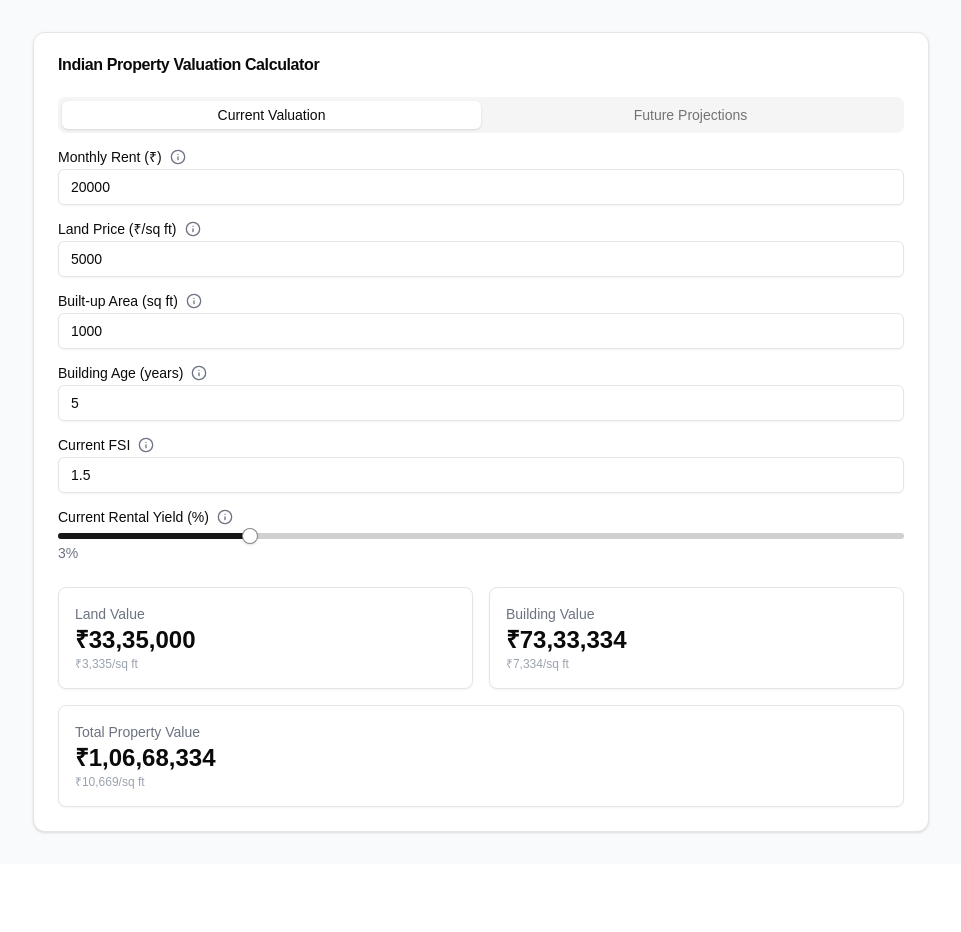
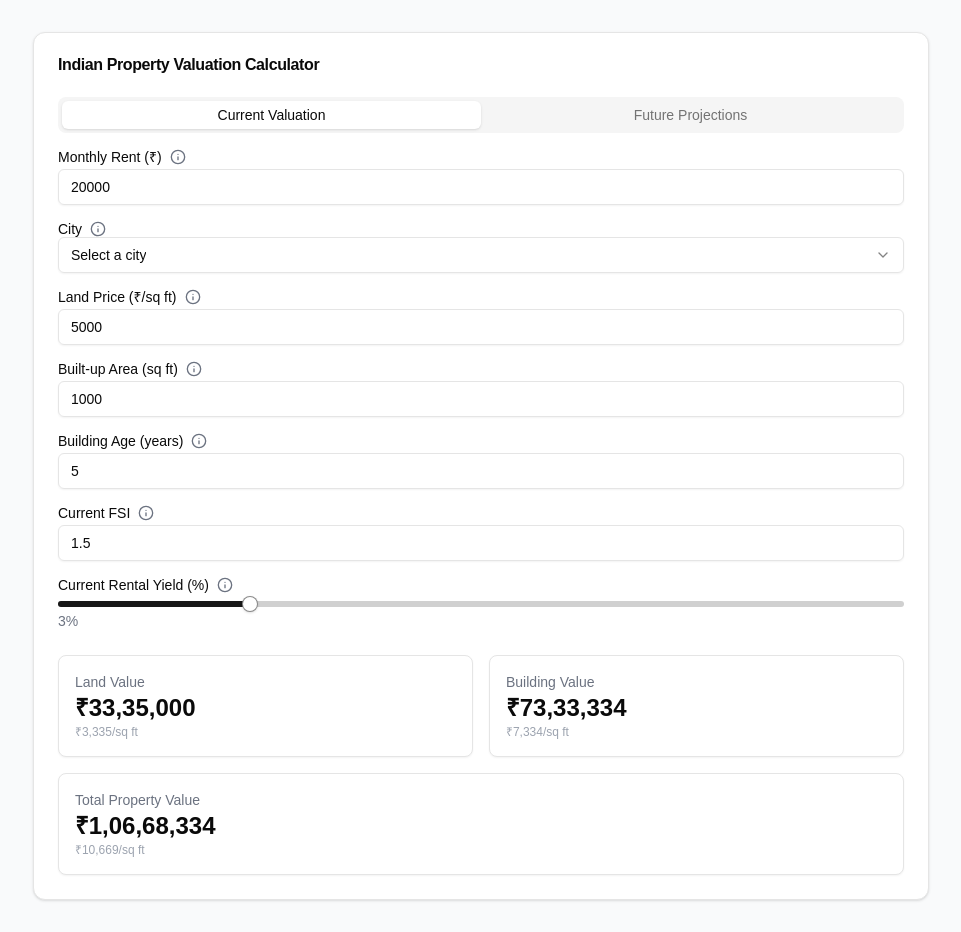
Before and after one commit to sureshsu06/property-calculator, a Next.js app: page / in a window 1280 px wide. Shown: the whole page, without its empty margins (159-1120 px from the left). Before the commit the page ends 864 px from the top, so only its background shows below. Built offline with nearby package versions, Linux system fonts and the light colour scheme.

Commit message:
fixed bugs

```diff
--- a/components/property-valuation.tsx
+++ b/components/property-valuation.tsx
@@ -9,7 +9,15 @@ import { Tabs, TabsContent, TabsList, TabsTrigger } from '@/components/ui/tabs';
 import { Tooltip, TooltipContent, TooltipTrigger, TooltipProvider } from '@/components/ui/tooltip';
 import { Info } from 'lucide-react';
 import { LineChart, Line, XAxis, YAxis, CartesianGrid, Tooltip as RechartsTooltip, Legend, ResponsiveContainer } from 'recharts';
+import {
+    Select,
+    SelectContent,
+    SelectItem,
+    SelectTrigger,
+    SelectValue,
+  } from "@/components/ui/select";
 import { indianCities } from '@/data/indian-cities';
+
 
 interface ProjectionData {
     year: string;
@@ -37,6 +45,7 @@ export function PropertyValuation() {
     const [landValue, setLandValue] = useState(0);
     const [buildingValue, setBuildingValue] = useState(0);
     const [projectedValues, setProjectedValues] = useState<ProjectionData[]>([]);
+    const [selectedCity, setSelectedCity] = useState<string>("");
 
     const calculateValues = () => {
         const LIFESPAN = 60;
@@ -88,6 +97,14 @@ export function PropertyValuation() {
 
         setProjectedValues(projectionData);
     };
+    useEffect(() => {
+        if (selectedCity) {
+          const cityData = indianCities.find(city => city.city === selectedCity);
+          if (cityData) {
+            setLandPrice(cityData.averageLandPrice);
+          }
+        }
+    }, [selectedCity]);
 
     useEffect(() => {
         calculateValues();
@@ -137,6 +154,35 @@ export function PropertyValuation() {
                                     className="mt-1"
                                     min="0"
                                 />
+                            </div>
+
+                            <div>
+                            <LabelWithTooltip
+                                htmlFor="city"
+                                label="City"
+                                tooltip="Select your city to get average land prices"
+                            />
+                            <Select
+                                value={selectedCity}
+                                onValueChange={setSelectedCity}
+                            >
+                                <SelectTrigger className="w-full">
+                                <SelectValue placeholder="Select a city" />
+                                </SelectTrigger>
+                                <SelectContent>
+                                {indianCities.map((city) => (
+                                    <SelectItem key={city.city} value={city.city}>
+                                    {city.city}, {city.state}
+                                    </SelectItem>
+                                ))}
+                                </SelectContent>
+                            </Select>
+                            {selectedCity && (
+                                <p className="text-xs text-gray-500 mt-1">
+                                Price Range: ₹{indianCities.find(c => c.city === selectedCity)?.priceRange.low.toLocaleString('en-IN')} -
+                                ₹{indianCities.find(c => c.city === selectedCity)?.priceRange.high.toLocaleString('en-IN')} per sq ft
+                                </p>
+                                )}
                             </div>
 
                             <div>
```
